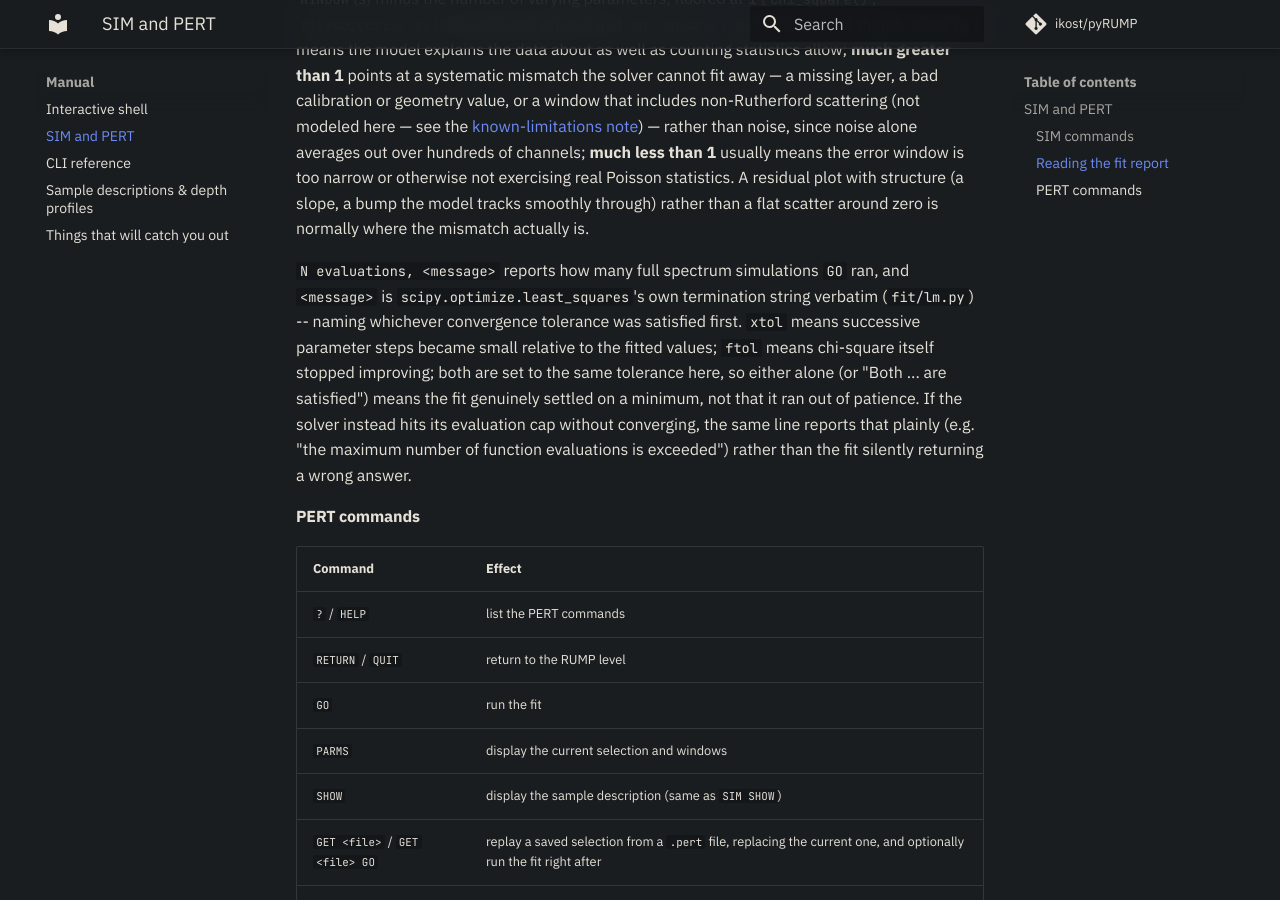
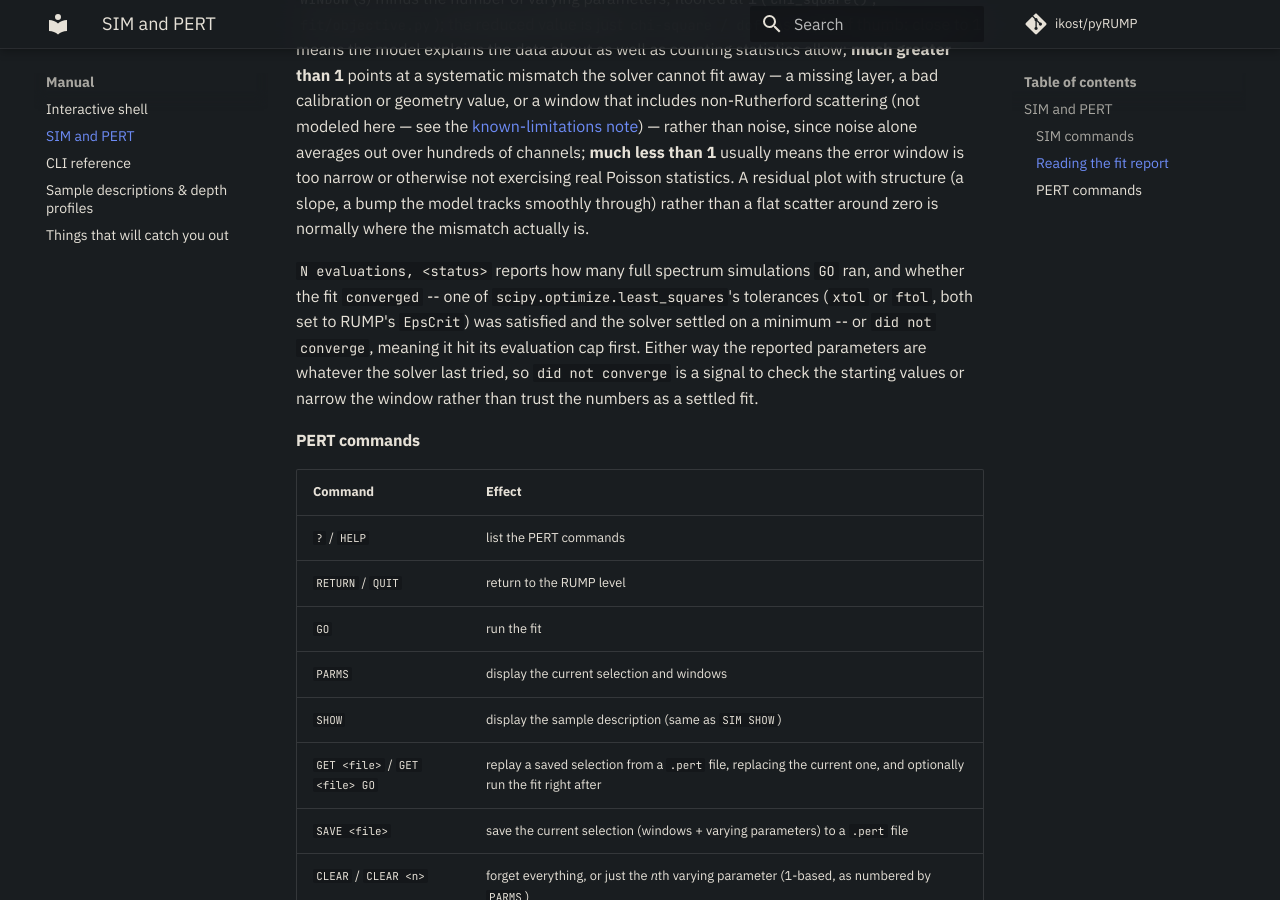
Before and after one commit to ikost/pyRUMP, an MkDocs documentation site: the page built from docs/manual/sim-pert.md, in a window 1280 px wide and 900 px high, scrolled down 2901 px. Built offline with MkDocs 1.6.1 and Material for MkDocs 9.7.7, drawn with Linux system fonts in a browser that asks for light colours; comment, search, counter and statistics services are not loaded.

Commit message:
Simplify PERT's GO fit report for readability
Replace scipy's raw least_squares termination string with a plain
converged/did-not-converge status, and show the pre-fit reduced
chi-square alongside the final one so the improvement is visible at a
glance.

```diff
--- a/docs/manual/sim-pert.md
+++ b/docs/manual/sim-pert.md
@@ -112,17 +112,13 @@ real Poisson statistics. A residual plot with structure (a slope, a bump the
 model tracks smoothly through) rather than a flat scatter around zero is
 normally where the mismatch actually is.
 
-`N evaluations, <message>` reports how many full spectrum simulations `GO`
-ran, and `<message>` is `scipy.optimize.least_squares`'s own termination
-string verbatim (`fit/lm.py`) -- naming whichever convergence tolerance was
-satisfied first. `xtol` means successive parameter steps became small
-relative to the fitted values; `ftol` means chi-square itself stopped
-improving; both are set to the same tolerance here, so either alone (or
-"Both ... are satisfied") means the fit genuinely settled on a minimum, not
-that it ran out of patience. If the solver instead hits its evaluation cap
-without converging, the same line reports that plainly (e.g. "the maximum
-number of function evaluations is exceeded") rather than the fit silently
-returning a wrong answer.
+`N evaluations, <status>` reports how many full spectrum simulations `GO`
+ran, and whether the fit `converged` -- one of `scipy.optimize.least_squares`'s
+tolerances (`xtol` or `ftol`, both set to RUMP's `EpsCrit`) was satisfied and
+the solver settled on a minimum -- or `did not converge`, meaning it hit its
+evaluation cap first. Either way the reported parameters are whatever the
+solver last tried, so `did not converge` is a signal to check the starting
+values or narrow the window rather than trust the numbers as a settled fit.
 
 #### PERT commands
 
```
Also changed, not shown: 1 other file.
